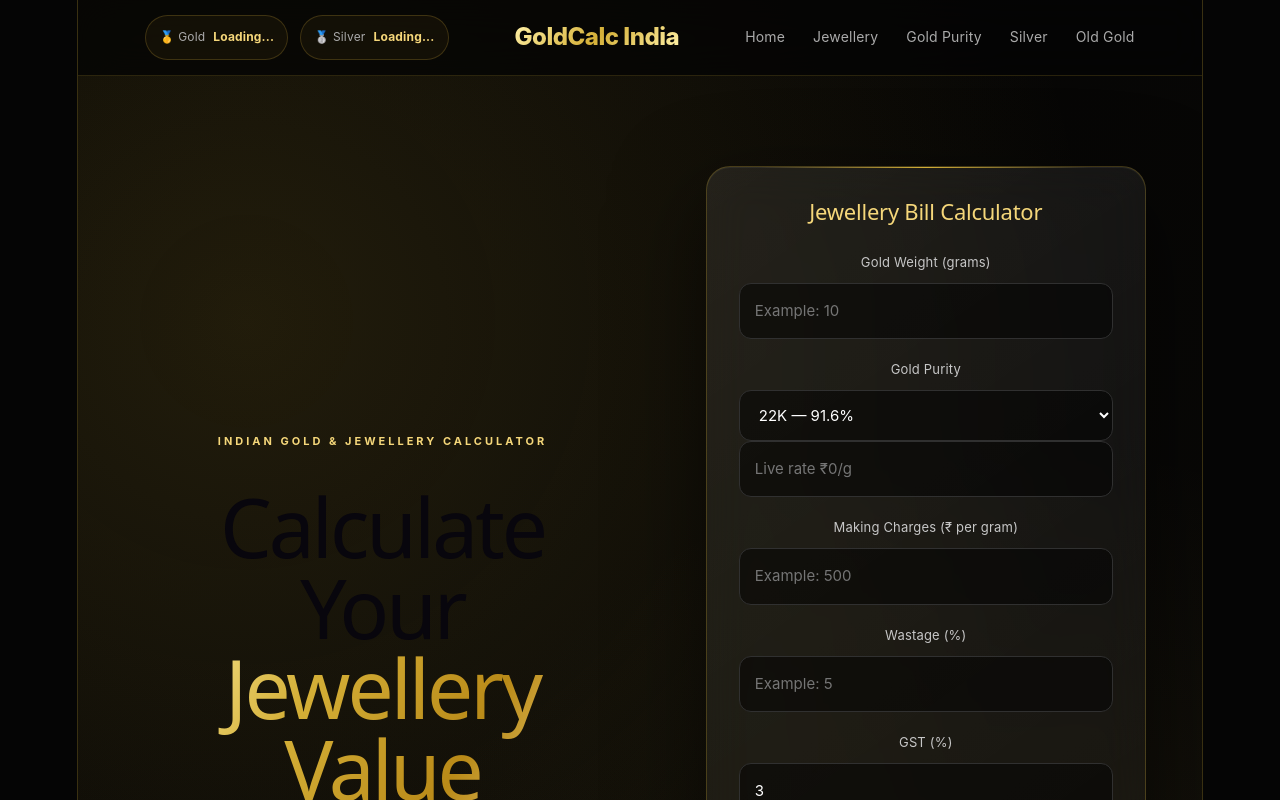
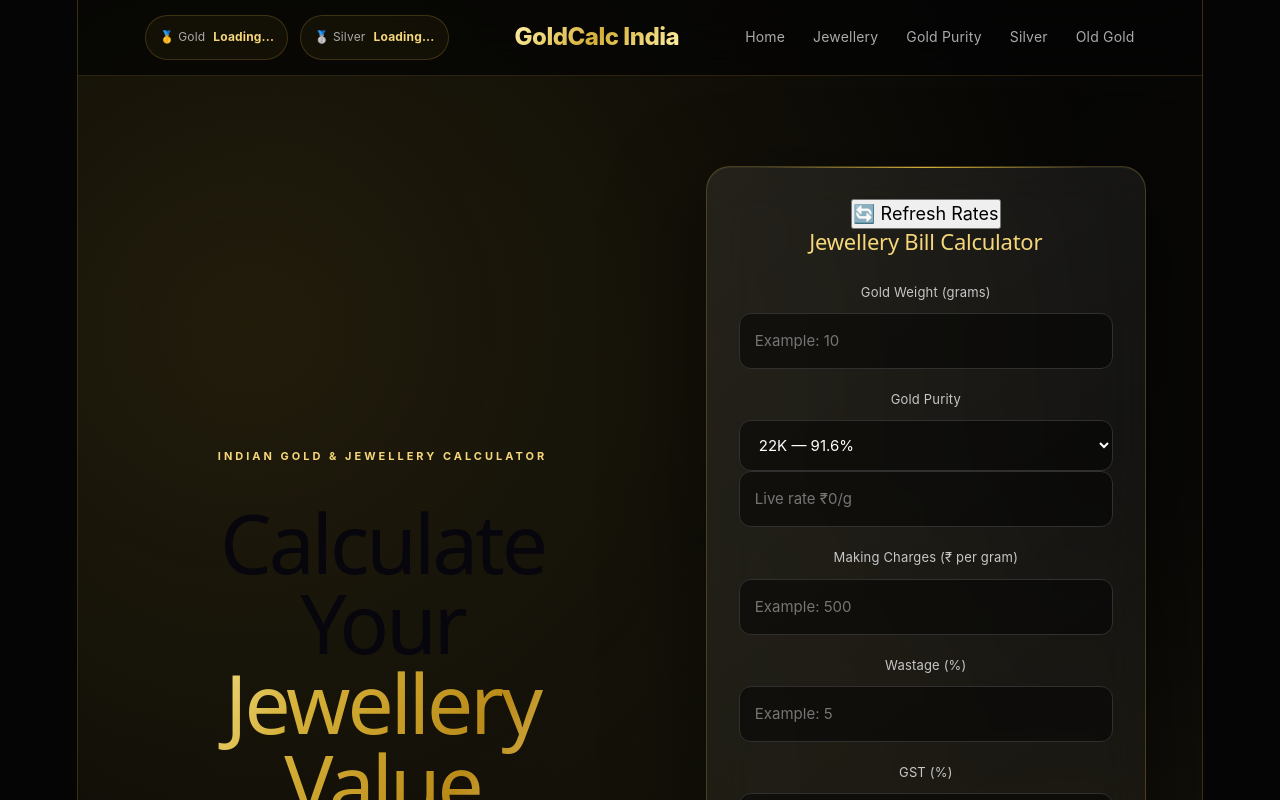
Before and after one commit to indialoopofficial-ctrl/goldcalc-india, a React (Vite) app: page / in a window 1280 px wide. Shown: the top 800 px of the page. Built offline with nearby package versions, Linux system fonts and the light colour scheme; no server answers.

Commit message:
Add refresh rates and update time

```diff
--- a/src/App.jsx
+++ b/src/App.jsx
@@ -5,6 +5,32 @@
     const [liveGoldRate, setLiveGoldRate] = useState(null);
   const [liveSilverRate, setLiveSilverRate] = useState(null);
   const [ratesLoading, setRatesLoading] = useState(true);
+  const [ratesError, setRatesError] = useState("");
+  const [lastUpdated, setLastUpdated] = useState(null);
+
+  const refreshRates = () => {
+    setRatesLoading(true);
+    setRatesError("");
+
+    fetch("/api/rates")
+      .then((response) => {
+        if (!response.ok) throw new Error("Rates API unavailable");
+        return response.json();
+      })
+      .then((data) => {
+        if (!data.success) throw new Error("Rates data unavailable");
+        setLiveGoldRate(data.gold);
+        setLiveSilverRate(data.silver);
+        setLastUpdated(new Date());
+      })
+      .catch((error) => {
+        console.error("Rates error:", error);
+        setRatesError("Live rates temporarily unavailable");
+      })
+      .finally(() => {
+        setRatesLoading(false);
+      });
+  };
 
   useEffect(() => {
     fetch("/api/rates")
@@ -149,6 +175,27 @@
         </section>
 
         <section className="calculator">
+          <div className="rate-controls">
+            <button
+              type="button"
+              onClick={refreshRates}
+              disabled={ratesLoading}
+            >
+              {ratesLoading ? "Updating..." : "🔄 Refresh Rates"}
+            </button>
+
+            {lastUpdated && (
+              <small>
+                Updated: {lastUpdated.toLocaleTimeString("en-IN")}
+              </small>
+            )}
+
+            {ratesError && (
+              <small className="rate-error">
+                {ratesError}
+              </small>
+            )}
+          </div>
 
           <h2>Jewellery Bill Calculator</h2>
 
```
